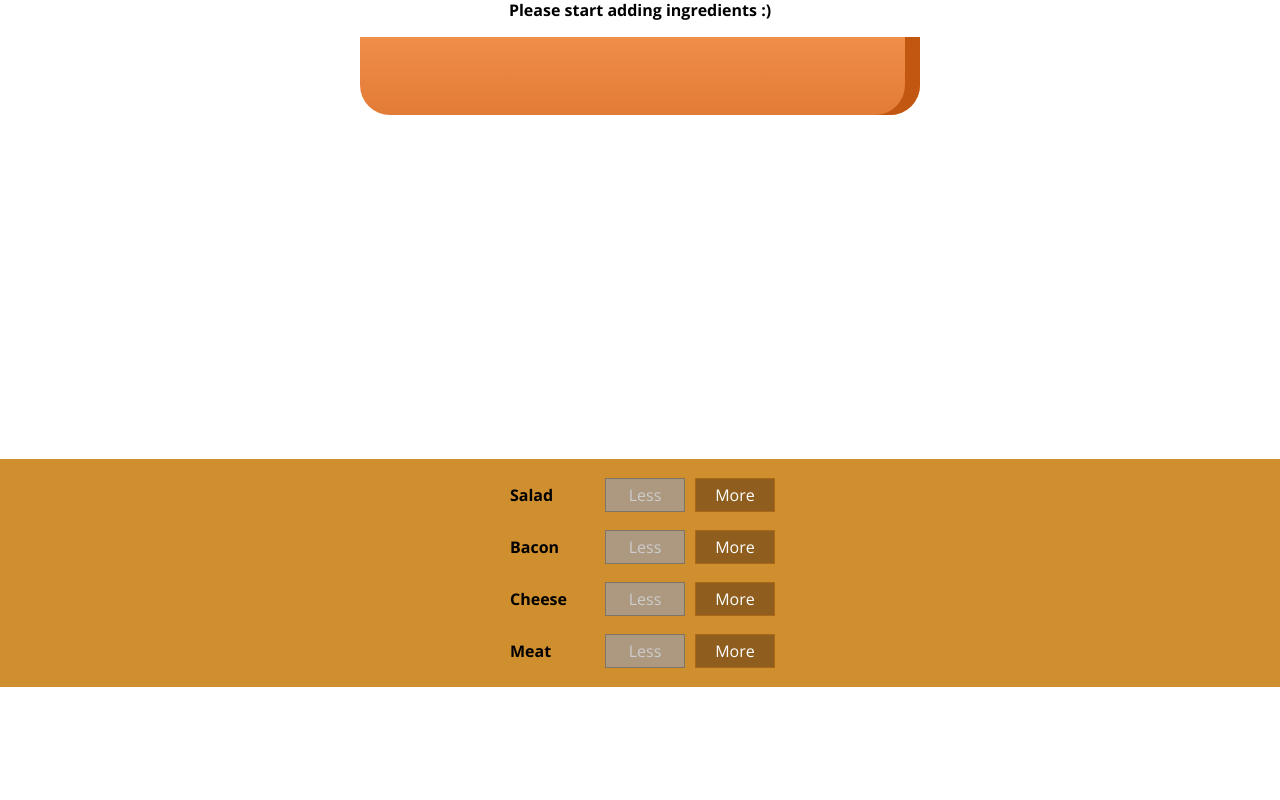
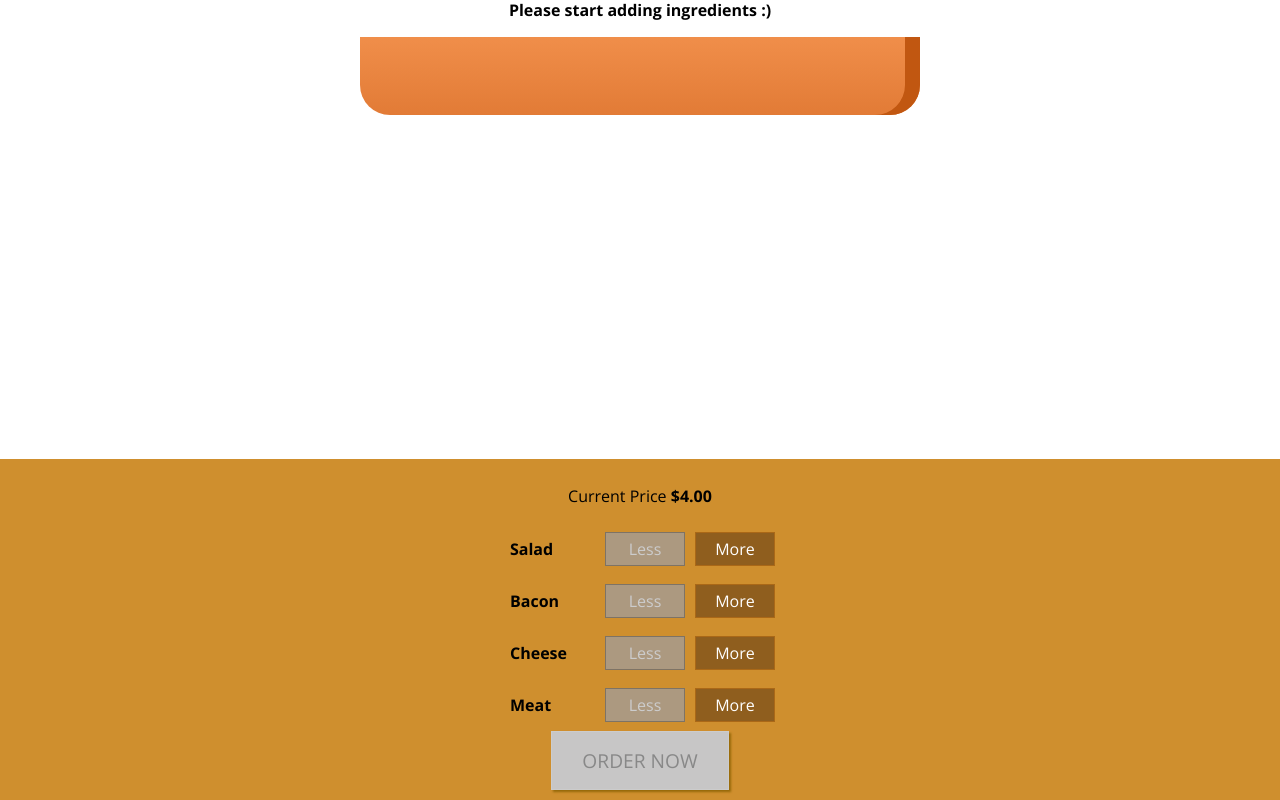
Before and after one commit to silvervian/BurgerBuilder, a React (Create React App) app: page / in a window 1280 px wide. Shown: the part 189-989 px from the top of the page. Before the commit the page ends 876 px from the top, so only its background shows below. Built offline with nearby package versions, Linux system fonts and the light colour scheme.

Commit message:
27.01.2020 - 167

```diff
--- a/src/components/burger/build-controls/build-controls.component.jsx
+++ b/src/components/burger/build-controls/build-controls.component.jsx
@@ -13,6 +13,9 @@
 
 const BuildControls = props => (
   <div className="build-controls">
+    <p>
+      Current Price <strong>${props.price.toFixed(2)}</strong>
+    </p>
     {controls.map(ctrl => (
       <BuildControl
         key={ctrl.label}
@@ -22,6 +25,9 @@
         disabled={props.disabled[ctrl.type]}
       />
     ))}
+    <button className="order-button" disabled={!props.purchasable}>
+      ORDER NOW
+    </button>
   </div>
 );
 
--- a/src/components/burger/build-controls/build-controls.styles.scss
+++ b/src/components/burger/build-controls/build-controls.styles.scss
@@ -8,3 +8,45 @@
   margin: auto;
   padding: 10px 0;
 }
+
+.order-button {
+  background-color: #dad735;
+  outline: none;
+  cursor: pointer;
+  border: 1px solid #966909;
+  color: #966909;
+  font-family: inherit;
+  font-size: 1.2em;
+  padding: 15px 30px;
+  box-shadow: 2px 2px 2px #966909;
+
+  &:hover,
+  &:active {
+    background-color: #a0db41;
+    border: 1px solid #966909;
+    color: #966909;
+  }
+
+  &:disabled {
+    background-color: #c7c6c6;
+    cursor: not-allowed;
+    border: 1px solid #ccc;
+    color: #888888;
+  }
+
+  &:not(:disabled) {
+    animation: enable 0.3s linear;
+  }
+}
+
+@keyframes enable {
+  0% {
+    transform: scale(1);
+  }
+  60% {
+    transform: scale(1.1);
+  }
+  100% {
+    transform: scale(1);
+  }
+}
--- a/src/containers/burger-builder/burger-builder.component.jsx
+++ b/src/containers/burger-builder/burger-builder.component.jsx
@@ -19,8 +19,16 @@
       cheese: 0,
       meat: 0
     },
-    totalPrice: 4
+    totalPrice: 4,
+    purchasable: false
   };
+
+  updatePurchaseState(ingredients) {
+    const sum = Object.keys(ingredients)
+      .map(igKey => ingredients[igKey])
+      .reduce((acc, curr) => acc + curr, 0);
+    this.setState({ purchasable: sum > 0 });
+  }
 
   addIngredientsHandler = type => {
     const oldCount = this.state.ingredients[type];
@@ -33,6 +41,7 @@
     const oldPrice = this.state.totalPrice;
     const newPrice = oldPrice + priceAddition;
     this.setState({ totalPrice: newPrice, ingredients: updatedIngredients });
+    this.updatePurchaseState(updatedIngredients);
   };
 
   removeIngredientsHandler = type => {
@@ -49,6 +58,7 @@
     const oldPrice = this.state.totalPrice;
     const newPrice = oldPrice - priceDeduction;
     this.setState({ totalPrice: newPrice, ingredients: updatedIngredients });
+    this.updatePurchaseState(updatedIngredients);
   };
   render() {
     const disabledInfo = {
@@ -64,6 +74,8 @@
           ingredientAdded={this.addIngredientsHandler}
           ingredientRemoved={this.removeIngredientsHandler}
           disabled={disabledInfo}
+          purchasable={this.state.purchasable}
+          price={this.state.totalPrice}
         />
       </Aux>
     );
```
